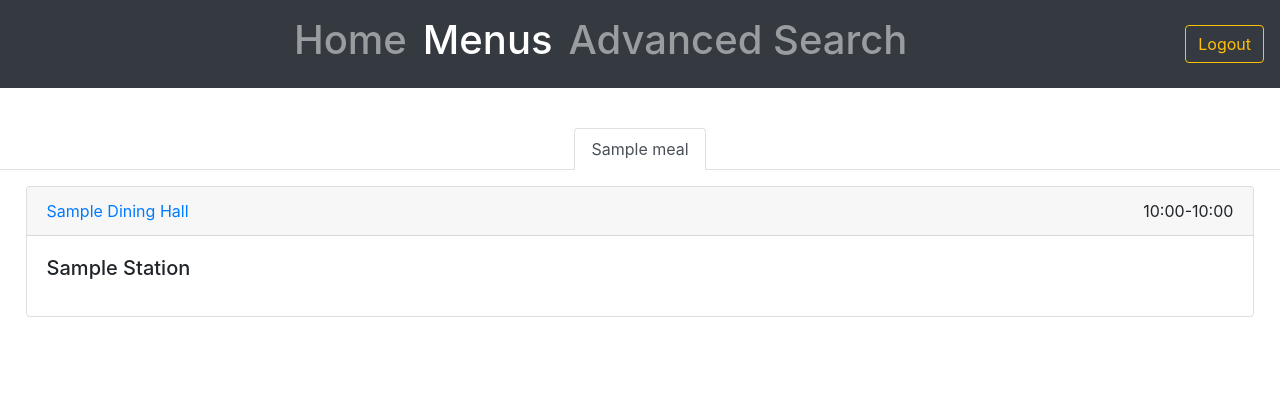
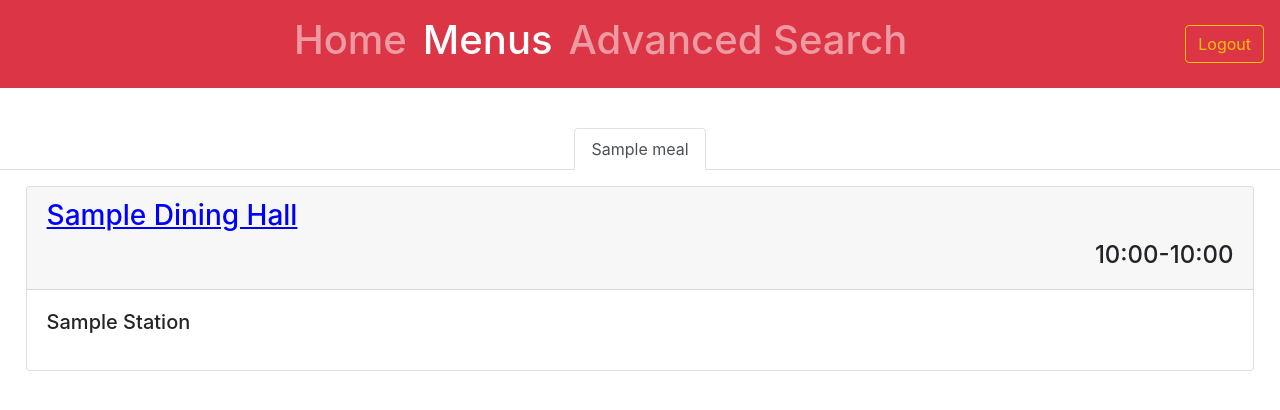
Before and after one commit to NolanJMcCafferty/5CBites, a Django app: template main_app/templates/menus.html in a window 1280 px wide. Shown: the top 410 px of the page. Run offline with Django 3.2, Linux system fonts and the light colour scheme; the template is opened without the code that fills it: most values are stand-ins (such as "Sample title", 1, 10 or a date in 2020); some libraries are stand-ins or nearby versions.

Commit message:
Decorated Menu's base

```diff
--- a/main_app/templates/advanced_search.html
+++ b/main_app/templates/advanced_search.html
@@ -85,6 +85,7 @@
                             </div>
 
                             <button class="btn btn-warning col-md-2 offset-md-5" type="submit">Submit</button>
+                            <a href="{% url 'advanced_search' %}">Click here</a>
                             {% csrf_token %}
                         </form>
                     </div>
@@ -97,7 +98,7 @@
                     <div class="card-body">
                         {% for result in results %}
                             <div class="result">
-                                <a href="{% url 'dish' result.id %}">{{ result.name }}</a>
+                                <a href="{% url 'dish' result.id %}">{{result.name }}</a>
                                 ({{ result.dining_hall_id|title }}): {{ result.avg_rating|floatformat:2 }}
                             </div>
                         {% endfor %}
--- a/main_app/templates/base.html
+++ b/main_app/templates/base.html
@@ -20,7 +20,7 @@
 </head>
 <body>
 
-  <nav class="navbar navbar-expand-lg navbar-dark bg-dark">
+  <nav class="navbar navbar-expand-lg navbar-dark bg-danger">
     <button class="navbar-toggler" type="button" data-toggle="collapse" data-target="#navbarSupportedContent" aria-controls="navbarSupportedContent" aria-expanded="false" aria-label="Toggle navigation">
       <span class="navbar-toggler-icon"></span>
     </button>
--- a/main_app/templates/menus.html
+++ b/main_app/templates/menus.html
@@ -24,9 +24,11 @@
                 {% for meal in meal_type.meals %}
                     <div class="card meal-container">
                         <div class="card-header">
-                            <a href="{% url 'dining_hall' meal.info.dining_hall.name %}">{{ meal.info.dining_hall.name|title }}</a>
+                            <a  href="{% url 'dining_hall' meal.info.dining_hall.name %}" style = "color:blue">
+                               <h3>  <u>{{ meal.info.dining_hall.name|title }}</u> </h3>
+                            </a>
                             <span class="menu-hours">
-                                {{ meal.info.start_time|date:'g:i' }}-{{ meal.info.end_time|date:'g:i' }}
+                                <h4>{{ meal.info.start_time|date:'g:i' }}-{{ meal.info.end_time|date:'g:i' }}</h4>
                             </span>
                         </div>
 
@@ -39,8 +41,9 @@
 
                                 <ul class="menu-items">
                                     {% for menu_item in station.menu_items %}
-                                        <li class="menu-item"><a href="{% url 'dish' menu_item.dish.id %}">{{ menu_item.dish.name}}</a> Find way to put ratings  </li>
-                                    {% endfor %}
+                                        <li class="menu-item"><a href="{% url 'dish' menu_item.dish.id %}">{{ menu_item.dish.name}}</a>
+                                        </li>
+                                        {% endfor %}
                                 </ul>
                             {% endfor %}
                         </div>
```
